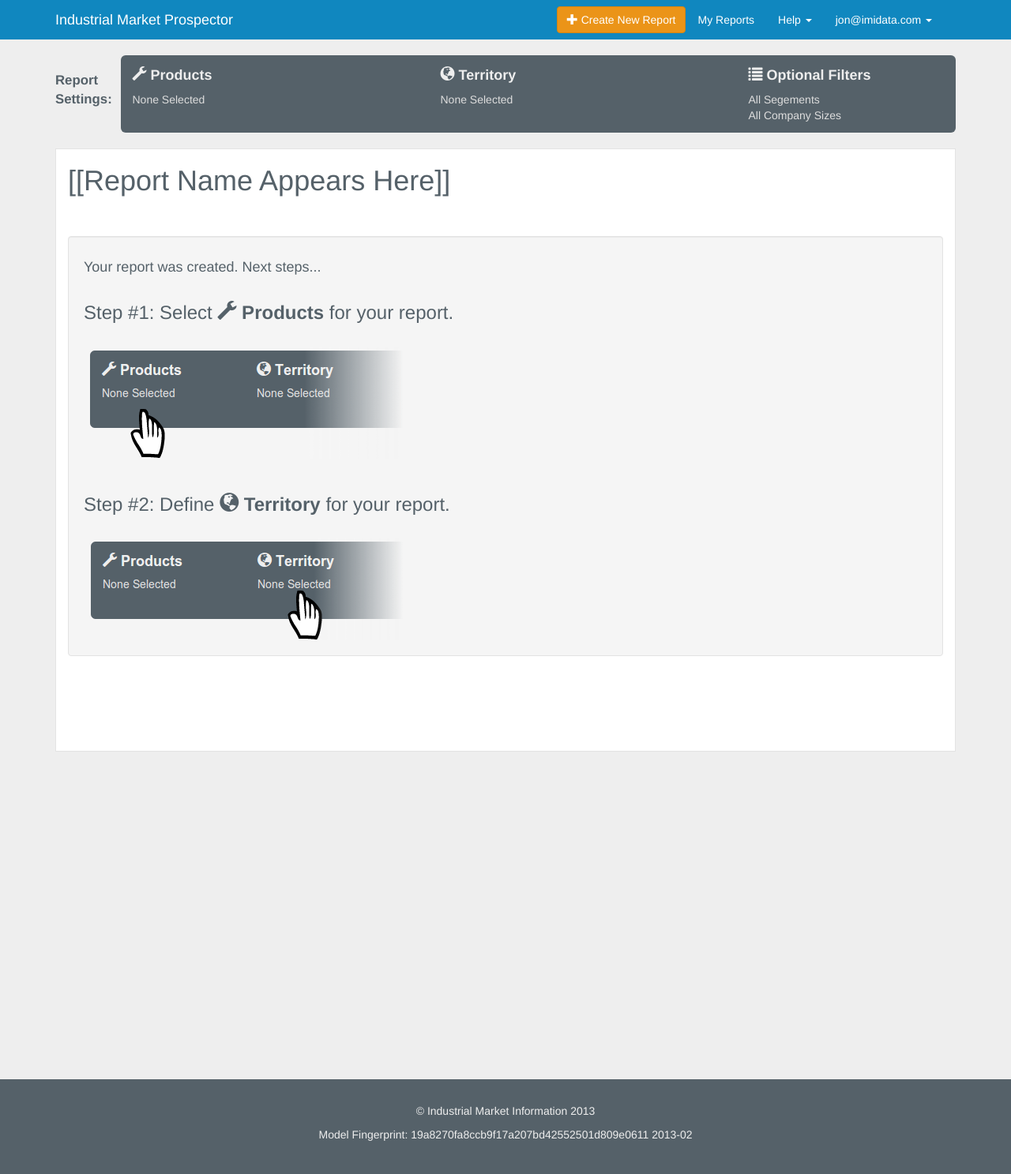
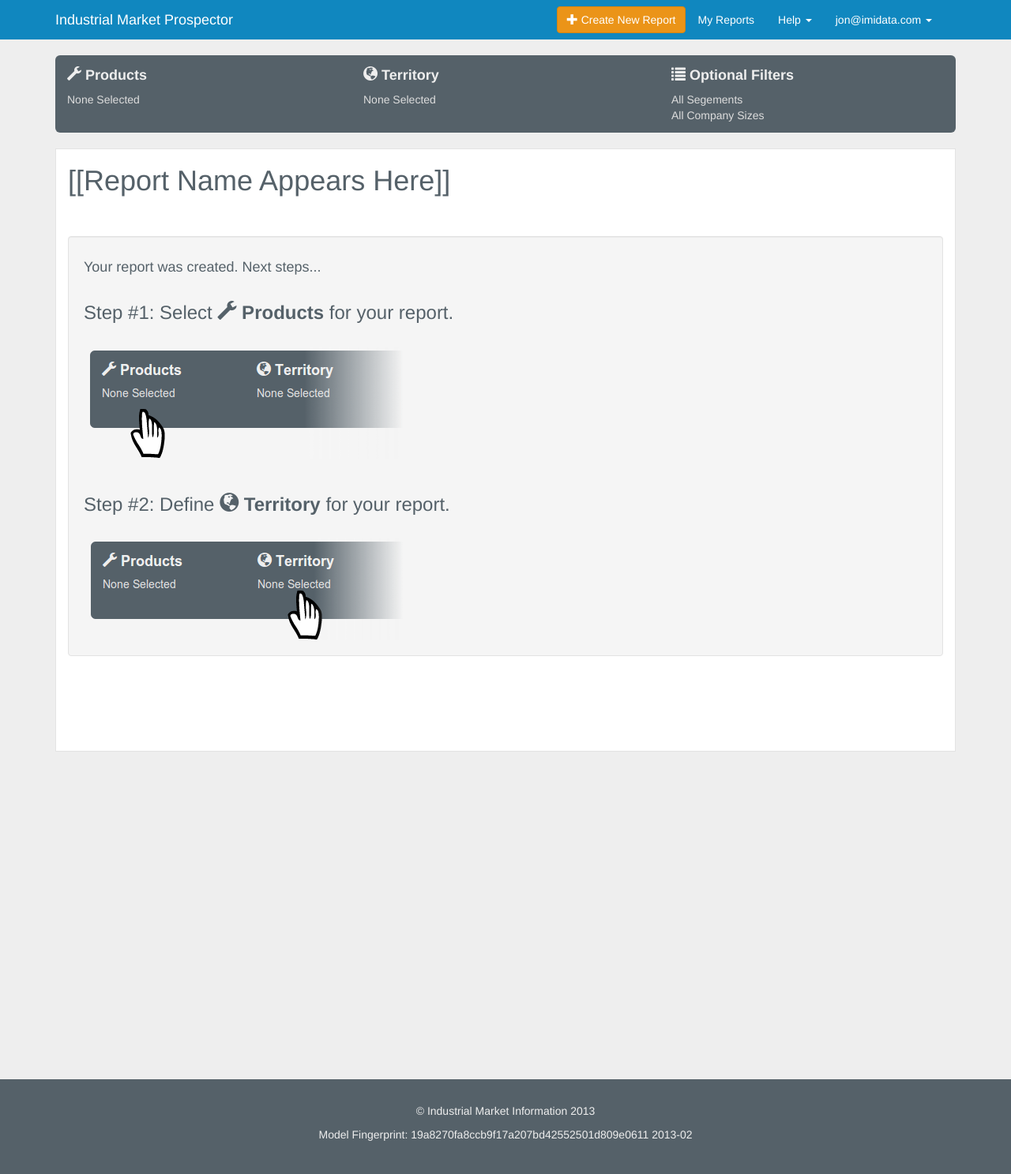
Before and after one commit to saintsjd/imi-ui, a Jekyll site: the page built from new.html, in a window 1280 px wide. Shown: the whole page at 79% size. Built offline with Jekyll 4.4.1, drawn with Linux system fonts in a browser that asks for light colours; Markdown is read by kramdown in place of the engine named in the settings.

Commit message:
image for new page

```diff
--- a/_includes/filters-new.html
+++ b/_includes/filters-new.html
@@ -1,8 +1,5 @@
 <div id="filter-bar">
   <div class="row">
-    <div class="col-xs-1">
-      <p id="filter-bar-label">Report Settings:</p>
-    </div>
     <div class="col-xs-4 first">
       <a href="#" class="filter-btn" id="product-filter-btn">
         <h4><span class="glyphicon glyphicon-wrench"></span> Products</h4>
@@ -15,7 +12,7 @@
         <p class="hidden-xs">None Selected</p>
       </a>
     </div>
-    <div class="col-xs-3 last">
+    <div class="col-xs-4 last">
       <a href="#" class="filter-btn" id="optional-filter-btn">
         <h4><span class="glyphicon glyphicon-list"></span> Optional Filters</h4>
         <p class="hidden-xs">All Segements <br> All Company Sizes</p>
--- a/_includes/filters.html
+++ b/_includes/filters.html
@@ -1,8 +1,5 @@
 <div id="filter-bar">
   <div class="row">
-    <div class="col-xs-1">
-      <p id="filter-bar-label">Report Settings:</p>
-    </div>
     <div class="col-xs-4 first">
       <a href="#" class="filter-btn" id="product-filter-btn">
         <h4><span class="glyphicon glyphicon-wrench"></span> Products</h4>
@@ -15,7 +12,7 @@
         <p class="hidden-xs">35 Counties, AZ, CO, UT</p>
       </a>
     </div>
-    <div class="col-xs-3 last">
+    <div class="col-xs-4 last">
       <a href="#" class="filter-btn" id="optional-filter-btn">
         <h4><span class="glyphicon glyphicon-list"></span> Optional Filters</h4>
         <p class="hidden-xs">SIC 2000-2599, 2800-3299, 3333<br>All Company Sizes</p>
--- a/css/main.css
+++ b/css/main.css
@@ -78,7 +78,6 @@
 
 #filter-bar .first {
   padding-right: 0px;
-  padding-left: 0px;
 }
 #filter-bar .middle {
   padding-right: 0px;
```
